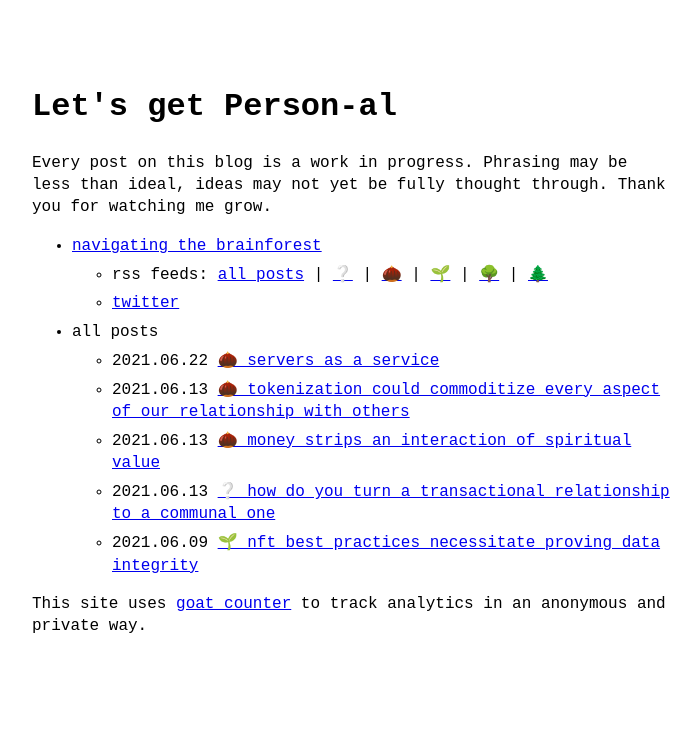
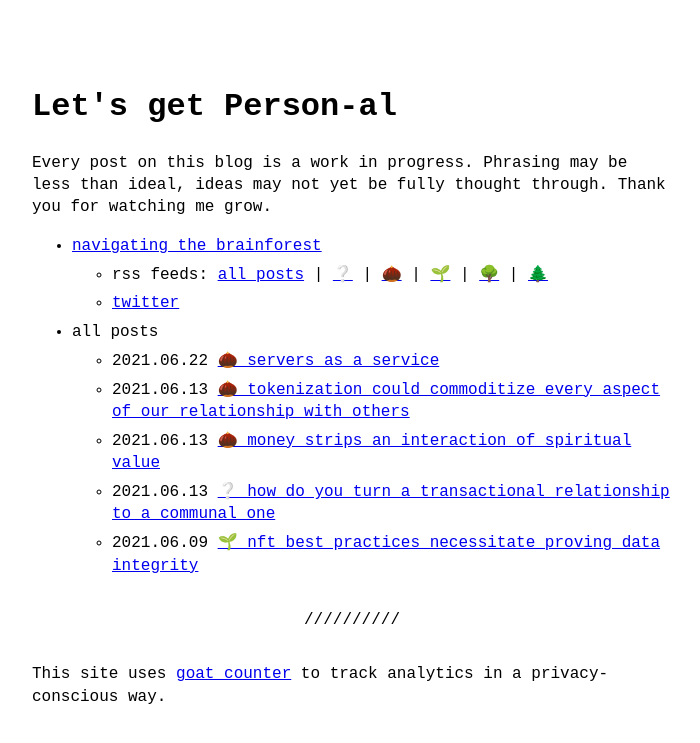
Before and after one commit to person-al/person-al.github.io, a Jekyll site: the page built from index.md, in a window 1280 px wide. Shown: the top 743 px of the page, without its empty margins (288-988 px from the left). Built offline with Jekyll 4.4.1, drawn with Linux system fonts in a browser that asks for light colours.

Commit message:
Add goat counter support

```diff
--- a/_layouts/home.html
+++ b/_layouts/home.html
@@ -13,4 +13,5 @@ layout: default
 
 {{ content }}
 
-This site uses <a href="https://www.goatcounter.com/">goat counter</a> to track analytics in an anonymous and private way.
+<hr/>
+This site uses <a href="https://www.goatcounter.com/">goat counter</a> to track analytics in a privacy-conscious way.
```
